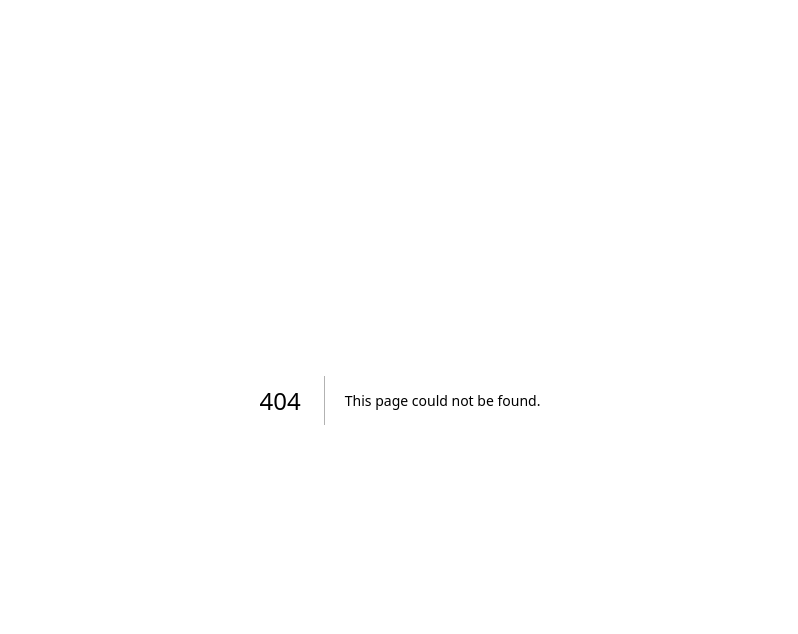
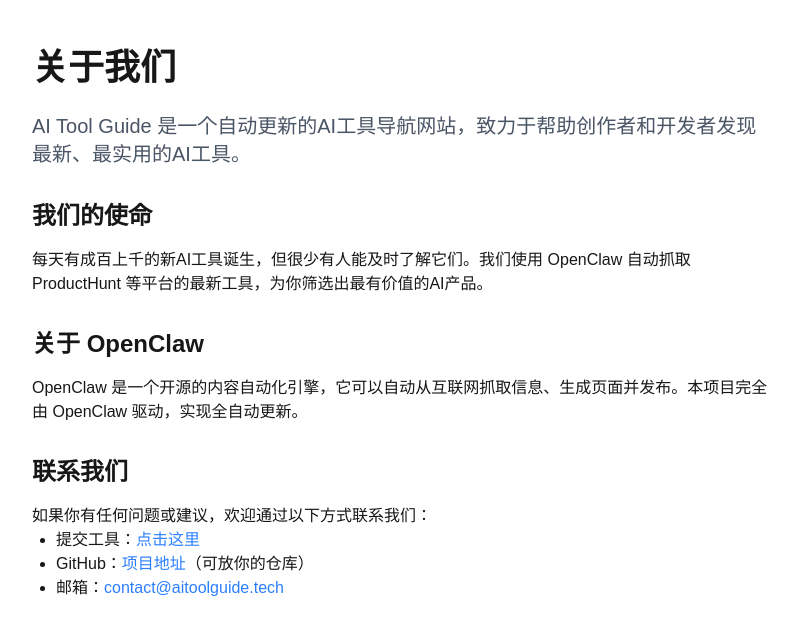
Before and after one commit to qyang0163-ship-it/nextjs-boilerplate, a Next.js app: page /about in a window 1280 px wide. Before the commit this address had no page. Shown: the top 634 px of the page, without its empty margins (240-1038 px from the left). Built offline with nearby package versions, Linux system fonts and the light colour scheme.

Commit message:
Create page.tsx

```diff
--- /dev/null
+++ b/app/about/page.tsx
@@ -0,0 +1,41 @@
+// app/about/page.tsx
+import Link from 'next/link';
+
+export const metadata = {
+  title: '关于我们 - AI Tool Guide',
+  description: '了解AI Tool Guide的使命和背后的OpenClaw技术',
+};
+
+export default function AboutPage() {
+  return (
+    <main className="container mx-auto px-4 py-12 max-w-3xl">
+      <h1 className="text-4xl font-bold mb-6">关于我们</h1>
+
+      <div className="prose prose-lg">
+        <p className="text-xl text-gray-600 mb-8">
+          AI Tool Guide 是一个自动更新的AI工具导航网站，致力于帮助创作者和开发者发现最新、最实用的AI工具。
+        </p>
+
+        <h2 className="text-2xl font-semibold mt-8 mb-4">我们的使命</h2>
+        <p>
+          每天有成百上千的新AI工具诞生，但很少有人能及时了解它们。我们使用 OpenClaw 自动抓取 ProductHunt 等平台的最新工具，为你筛选出最有价值的AI产品。
+        </p>
+
+        <h2 className="text-2xl font-semibold mt-8 mb-4">关于 OpenClaw</h2>
+        <p>
+          OpenClaw 是一个开源的内容自动化引擎，它可以自动从互联网抓取信息、生成页面并发布。本项目完全由 OpenClaw 驱动，实现全自动更新。
+        </p>
+
+        <h2 className="text-2xl font-semibold mt-8 mb-4">联系我们</h2>
+        <p>
+          如果你有任何问题或建议，欢迎通过以下方式联系我们：
+        </p>
+        <ul className="list-disc pl-6">
+          <li>提交工具：<Link href="/submit" className="text-blue-500">点击这里</Link></li>
+          <li>GitHub：<a href="#" className="text-blue-500">项目地址</a>（可放你的仓库）</li>
+          <li>邮箱：<a href="mailto:contact@aitoolguide.tech" className="text-blue-500">contact@aitoolguide.tech</a></li>
+        </ul>
+      </div>
+    </main>
+  );
+}
```
